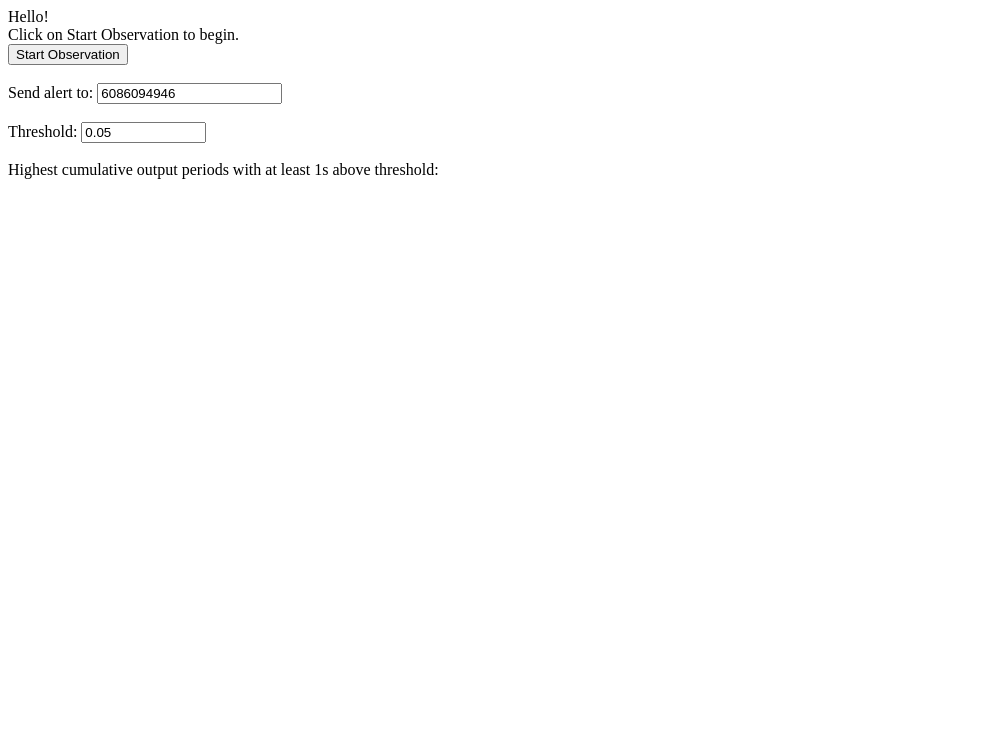
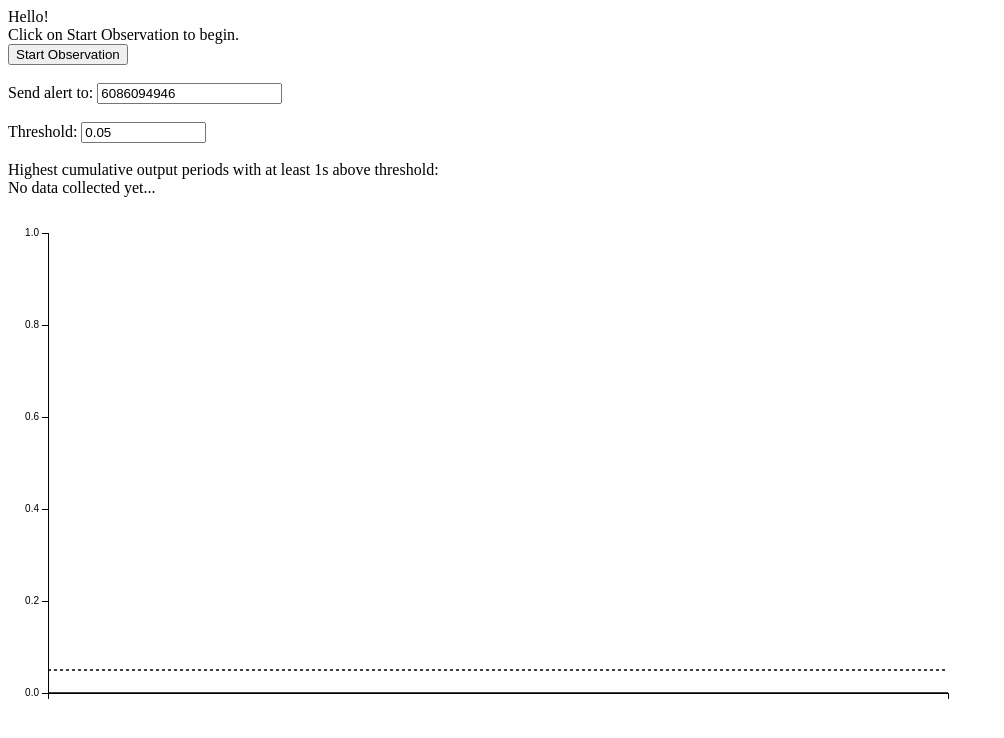
Before and after one commit to AA33/sendhub_challenge, a website: page app/alerter/alerter.html in a window 1280 px wide. Shown: the whole page, without its empty margins (0-1004 px from the left). Drawn offline with nearby package versions, Linux system fonts and the light colour scheme.

Commit message:
Extra cred

```diff
--- /dev/null
+++ b/app/alerter/alerter.css
@@ -0,0 +1,16 @@
+svg {
+    font: 10px sans-serif;
+}
+
+.line {
+    fill: none;
+    stroke: #000;
+    stroke-width: 1.5px;
+}
+
+.axis path,
+.axis line {
+    fill: none;
+    stroke: #000;
+    shape-rendering: crispEdges;
+}
--- a/app/alerter/alerter.html
+++ b/app/alerter/alerter.html
@@ -4,12 +4,15 @@
     <meta charset="UTF-8">
     <title>Quiet please!</title>
     <script src="//ajax.googleapis.com/ajax/libs/angularjs/1.2.16/angular.js"></script>
+    <script src="http://d3js.org/d3.v3.min.js"></script>
     <script src="soundmeter.js"></script>
     <script src="alerter.js"></script>
+    <link rel="stylesheet" href="alerter.css" type="text/css">
 </head>
 <body>
 <div ng-controller="AlertCtrl">Hello!
     <br>
+
     <div ng-show="!running">
         Click on Start Observation to begin.<br>
         <button ng-click="start()">Start Observation</button>
@@ -31,20 +34,23 @@
         <br>
         <br>
         <label for="threshold">Threshold: </label>
-        <input id="threshold" type="number" name="threshold" ng-model="threshold" ng-required="true" min="0" max="1" style="width:117px;">
+        <input id="threshold" type="number" name="threshold" ng-model="threshold" ng-required="true" min="0" max="1"
+               style="width:117px;">
 
         <span class="error" ng-show="settings.threshold.$error.min || settings.threshold.$error.max">
     Number not in valid range! Should be between 0 and 1</span>
     </form>
     <br>
     <span>Highest cumulative output periods with at least 1s above threshold:</span>
+    <br>
+    <span ng-show="highestOutputs.length===0">No data collected yet...</span>
     <ul>
         <li ng-repeat="high in highestOutputs">
             Output: {{ high.output }} from {{ high.start }} to {{ high.end }}
         </li>
     </ul>
+
 </div>
-
-
+<div ng-controller="VisualizerCtrl"></div>
 </body>
 </html>
--- a/app/alerter/alerter.js
+++ b/app/alerter/alerter.js
@@ -19,7 +19,9 @@
 
         API_KEY: "b75409abea9550616ed31c627952fff9efe585c6",
         CORS_API_URL: "https://cors-anywhere.herokuapp.com/",
-        SENDHUB_API_URL: "https://api.sendhub.com/v1/messages/"
+        SENDHUB_API_URL: "https://api.sendhub.com/v1/messages/",
+
+        VISUALIZER_TICK_VALUES: [0.0,0.2,0.4,0.6,0.8,1.0]
     });
 
     app.controller('AlertCtrl', ['$scope', '$timeout', 'micListener', 'messenger', 'appConstants',
@@ -169,8 +171,11 @@
             }
 
             function whenDataReceived($scope, handler) {
-                $scope.$on(VOLUME_DATA_READY_EVENT, function (event, data) {
+                var cleanUp = $scope.$on(VOLUME_DATA_READY_EVENT, function (event, data) {
                     handler(data);
+                });
+                $scope.$on('$destroy', function() {
+                    cleanUp();
                 });
             }
 
@@ -210,4 +215,82 @@
         }
     ]);
 
+
+    app.controller('VisualizerCtrl',['$scope', 'micListener', 'appConstants',
+        function($scope, micListener, appConstants){
+            var n = 40,
+                random = d3.random.normal(0, .2),
+                data = d3.range(n).map(function(){
+                    return 0;
+                });
+
+            var start_y = 460*(1-appConstants.DEFAULT_THRESHOLD);
+
+            var margin = {top: 20, right: 20, bottom: 20, left: 40},
+                width = 960 - margin.left - margin.right,
+                height = 500 - margin.top - margin.bottom;
+
+            var x = d3.scale.linear()
+                .domain([1, n - 2])
+                .range([0, width]);
+
+            var y = d3.scale.linear()
+                .domain([0, 1])
+                .range([height, 0]);
+
+            var line = d3.svg.line()
+                .interpolate("basis")
+                .x(function(d, i) { return x(i); })
+                .y(function(d, i) { return y(d); });
+
+            var svg = d3.select("body").append("svg")
+                .attr("width", width + margin.left + margin.right)
+                .attr("height", height + margin.top + margin.bottom)
+                .append("g")
+                .attr("transform", "translate(" + margin.left + "," + margin.top + ")");
+
+            svg.append("defs").append("clipPath")
+                .attr("id", "clip")
+                .append("rect")
+                .attr("width", width)
+                .attr("height", height);
+
+            svg.append("g")
+                .attr("class", "x axis")
+                .attr("transform", "translate(0," + y(0) + ")")
+                .call(d3.svg.axis().scale(x).orient("bottom").tickValues([]));
+
+            svg.append("g")
+                .attr("class", "y axis")
+                .call(d3.svg.axis().scale(y).orient("left").tickValues(appConstants.VISUALIZER_TICK_VALUES));
+
+            svg.append("path")
+                .attr("class", "line")
+                .style("stroke-dasharray", ("3, 3"))
+                .attr("d", "M0 "+start_y+" L900 "+start_y);
+
+            var path = svg.append("g")
+                .attr("clip-path", "url(#clip)")
+                .append("path")
+                .datum(data)
+                .attr("class", "line")
+                .attr("d", line);
+
+            function tick(value) {
+                data.push(value);
+
+                path
+                    .attr("d", line)
+                    .attr("transform", null)
+                    .transition()
+                    .duration(0)
+                    .ease("linear")
+                    .attr("transform", "translate(" + x(0) + ",0)")
+                data.shift();
+
+            }
+            micListener.whenDataReceived($scope, tick);
+        }
+    ]);
+
 }());
```
Also changed, not shown: app/alerter/d3.html (+4 -4 lines).
